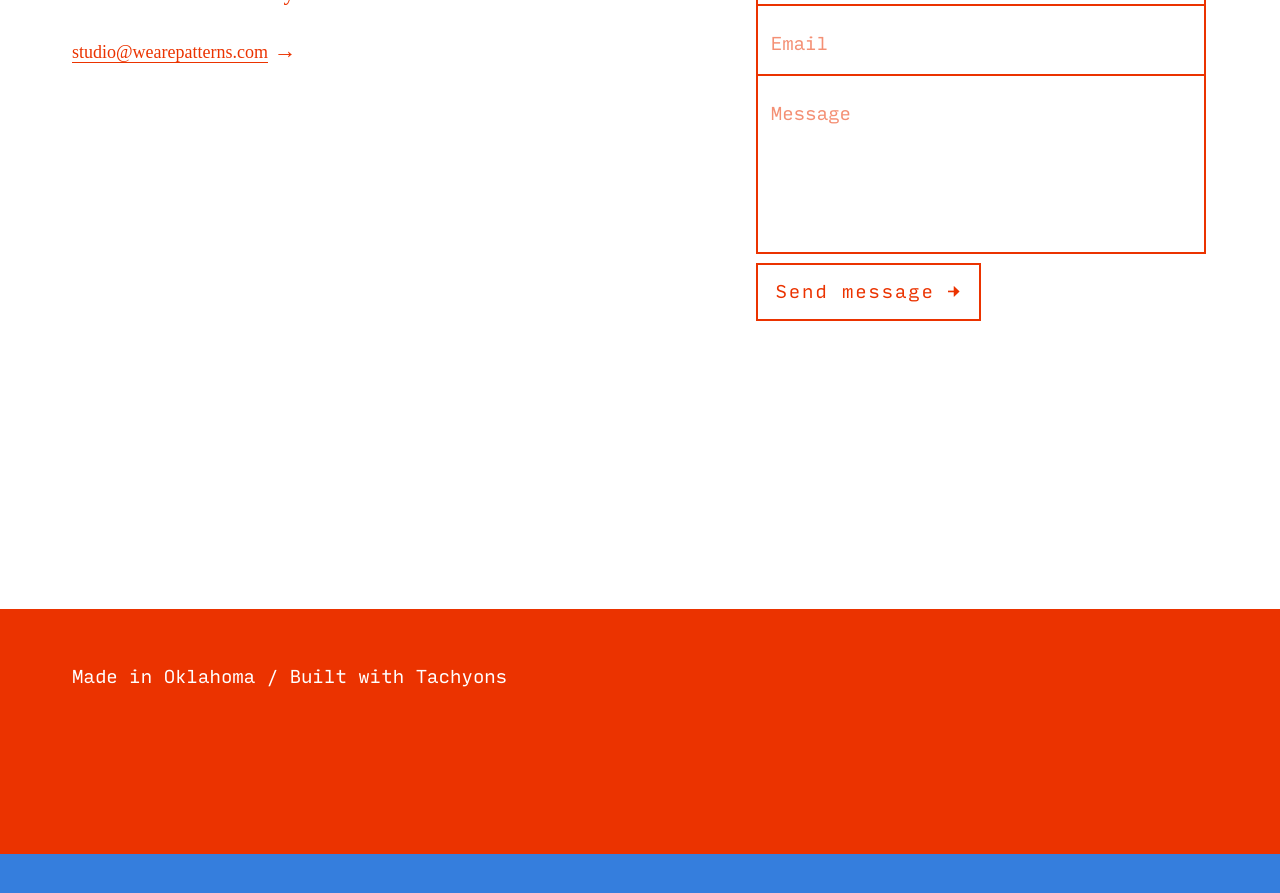
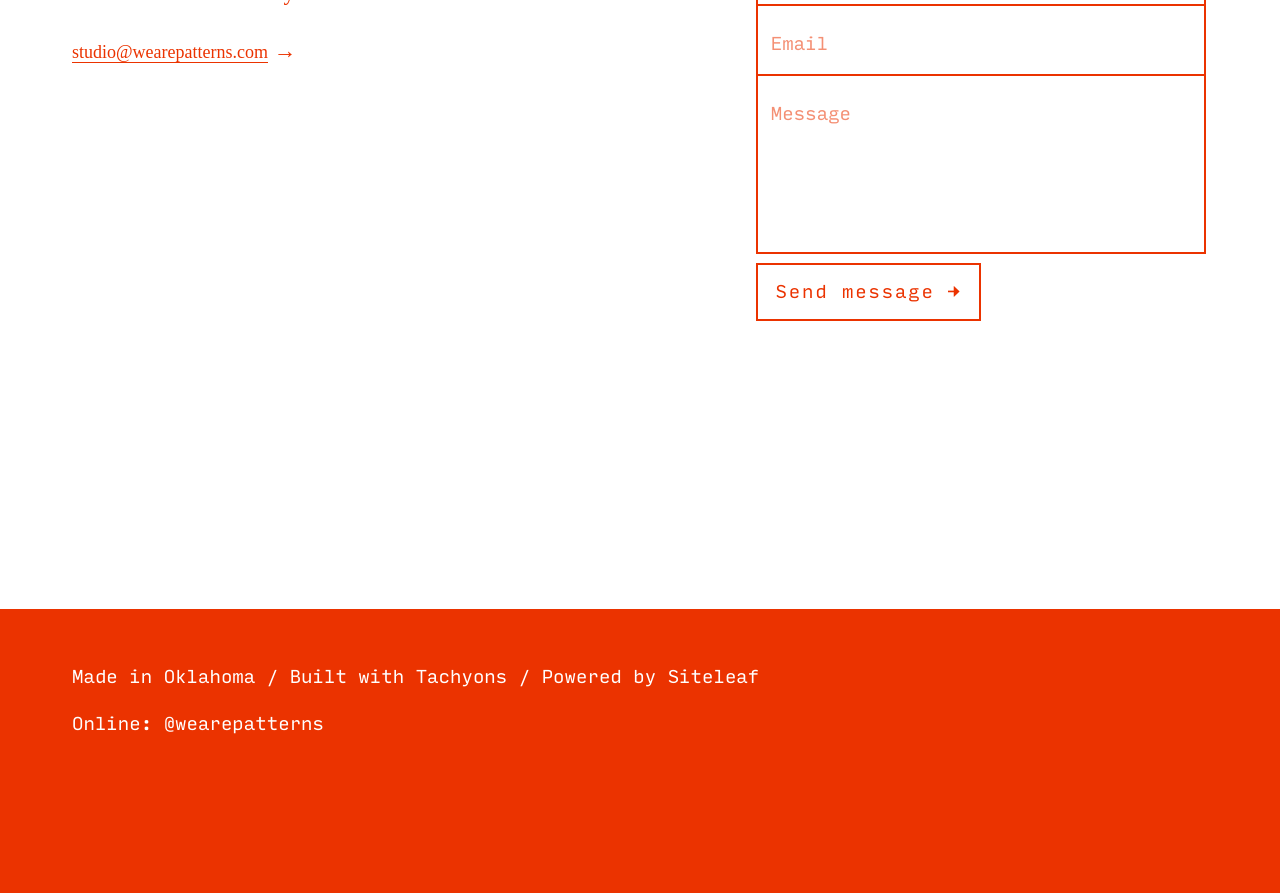
Before and after one commit to wearepatterns/wearepatterns.github.io, a Jekyll site: the page built from index.markdown, in a window 1280 px wide and 900 px high, scrolled down 3163 px. Shown: the top 893 px of the window. Built offline with Jekyll 4.4.1, drawn with Linux system fonts in a browser that asks for light colours; before the commit the page ends 4017 px from its top, so only the background shows below that.

Commit message:
Update new.html

```diff
--- a/_layouts/new.html
+++ b/_layouts/new.html
@@ -121,7 +121,8 @@
         </section>
     </main>
     <footer class="bg-newred white ph3 ph4-ns ph5-l pb5 pb6-l pt4 f5 lh-copy input-mono">
-        <p>Made in Oklahoma / Built with Tachyons</p>
+        <p>Made in Oklahoma / Built with Tachyons / Powered by Siteleaf</p>
+        <p>Online: @wearepatterns</p>
     </footer>
 </body>
 
```
